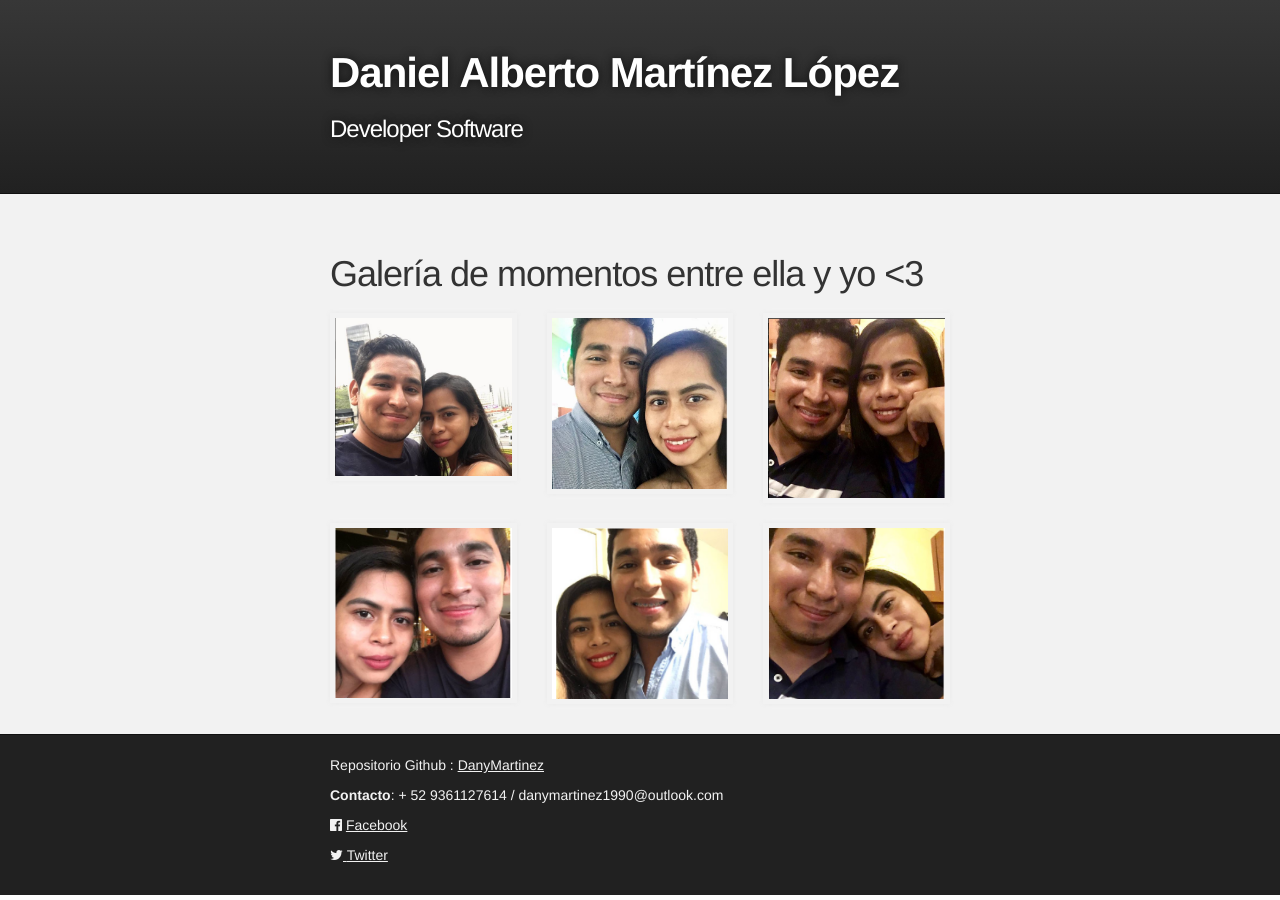
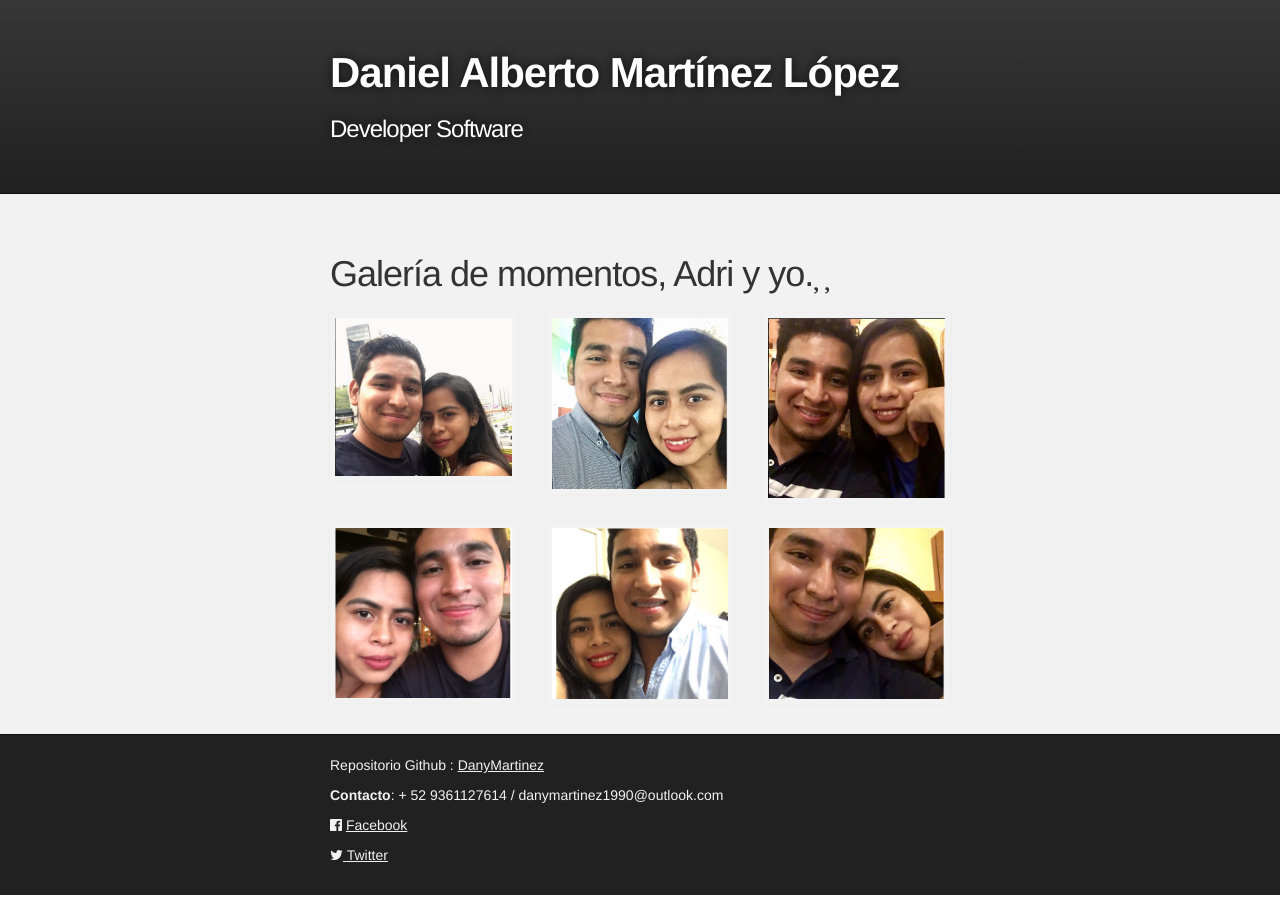
Before and after one commit to DanyMartinez/index, a Jekyll site: the page built from index.md, in a window 1280 px wide. Built offline with Jekyll 4.4.1, drawn with Linux system fonts in a browser that asks for light colours; nearby versions of some CDN libraries; our own code applies the rules of GitHub Pages for plain Markdown files.

Commit message:
Update index.md

```diff
--- a/index.md
+++ b/index.md
@@ -7,7 +7,7 @@
 <script src="//code.jquery.com/jquery-1.11.1.min.js"></script>
         <div class="row">
         <div class="gallery col-lg-12 col-md-12 col-sm-12 col-xs-12">
-            <h1 class="gallery-title">Galería de momentos entre ella y yo <3 </h1>
+            <h1 class="gallery-title">Galería de momentos, Adri y yo.<i class="fas fa-heart"></i> </h1>
         </div>
         <br/>
             <div class="gallery_product col-lg-4 col-md-4 col-sm-4 col-xs-6 filter hdpe">
```
